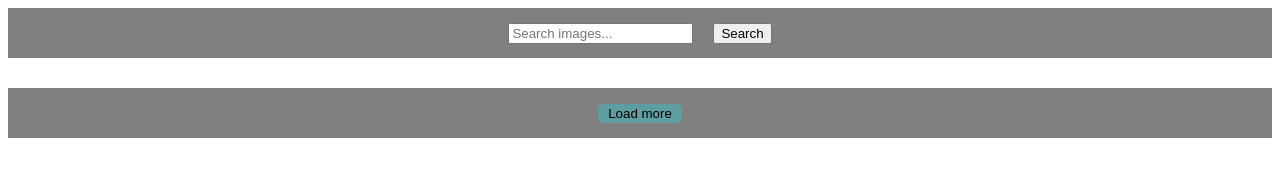
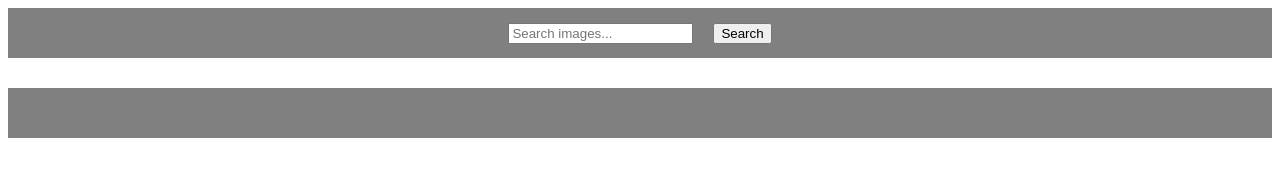
Before and after one commit to VitaliiPankin/goit-js-hw-11, a website built with Parcel: page src/index.html in a window 1280 px wide. Built offline with nearby package versions, Linux system fonts and the light colour scheme; what notiflix would draw is missing.

Commit message:
правки

```diff
--- a/src/index.html
+++ b/src/index.html
@@ -17,7 +17,7 @@
     <div class="gallery js-gallery">
 
       </div>
-      <div class="btn-more-div"><button class="js-btn-more btn-more" type="button">Load more</button></div>
+      <div class="btn-more-div"><button class="js-btn-more btn-more is-hidden" type="button">Load more</button></div>
       <script src="index.js"></script>
   </body>
 </html>
--- a/src/index.js
+++ b/src/index.js
@@ -89,6 +89,7 @@ function addInput(){
     } else if(nameserch === searchInputValue){
     refs.input[1].setAttribute("disabled", "disabled")
     refs.input[0].value = ''
+    refs.btnMore.classList.remove('is-hidden')
   }
 
 
```
